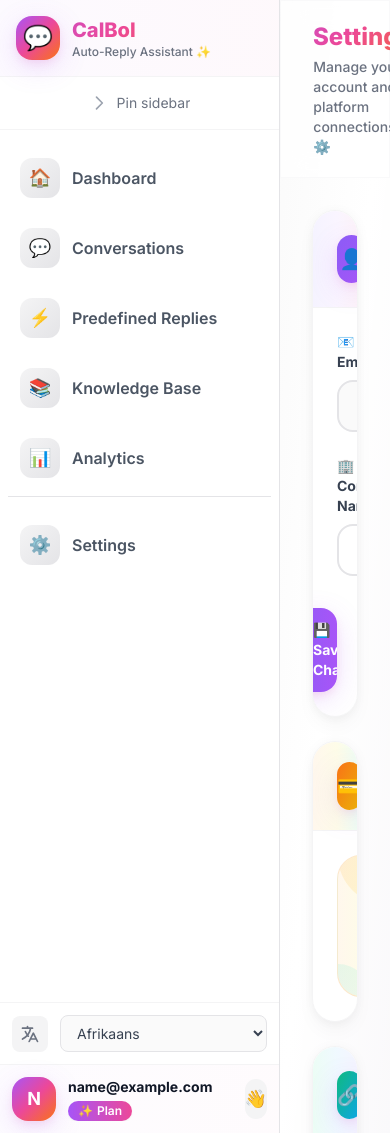
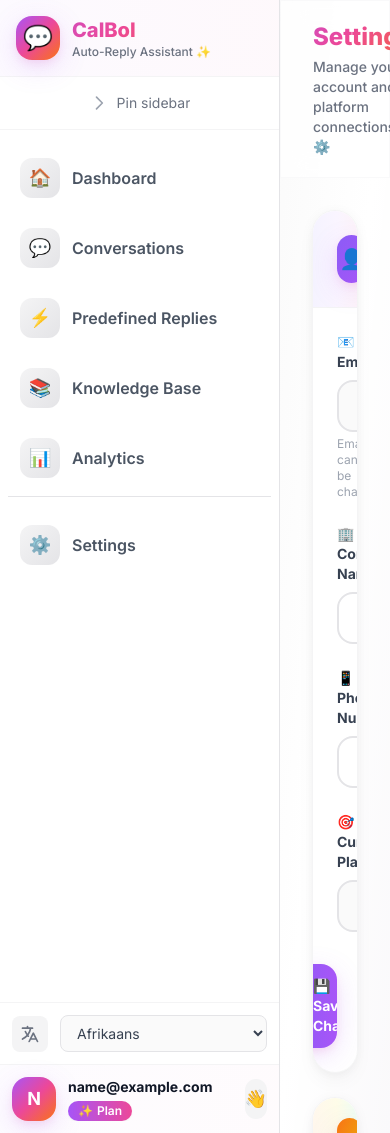
Before and after one commit to GullibleControv/calbol, a Django app: template templates/dashboard/settings.html in a window 390 px wide. Run offline with Django 5.2, Linux system fonts and the light colour scheme; the template is opened without the code that fills it, so the values that code supplies are empty; the visitor is signed in with stand-in values (Sample User, id 1); some libraries are stand-ins or nearby versions.

Commit message:
feat(settings): implement functional settings form
- Add UserSettingsForm for company_name and phone fields
- Update settings_page view to handle POST requests
- Display success/error messages after form submission
- Add phone number field to settings UI
- Show read-only email and plan fields

```diff
--- a/templates/dashboard/settings.html
+++ b/templates/dashboard/settings.html
@@ -6,7 +6,21 @@
 
 {% block content %}
 <div class="max-w-4xl">
+    <!-- Success/Error Messages -->
+    {% if messages %}
+    <div class="mb-6 space-y-3">
+        {% for message in messages %}
+        <div class="{% if message.tags == 'success' %}bg-gradient-to-r from-mint-50 to-mint-100 border-l-4 border-mint-500 text-mint-700{% else %}bg-gradient-to-r from-red-50 to-coral-50 border-l-4 border-red-500 text-red-700{% endif %} px-4 py-3 rounded-xl flex items-center animate-fade-in">
+            <span class="text-xl mr-3">{% if message.tags == 'success' %}✅{% else %}⚠️{% endif %}</span>
+            <p class="font-medium">{{ message }}</p>
+        </div>
+        {% endfor %}
+    </div>
+    {% endif %}
+
     <!-- Account Settings -->
+    <form method="post" action="{% url 'dashboard:settings' %}">
+        {% csrf_token %}
         <div class="bg-white rounded-3xl shadow-soft mb-6 animate-on-load overflow-hidden border border-surface-100 card-hover">
             <div class="px-6 py-5 border-b border-surface-100 bg-gradient-to-r from-lavender-50 via-primary-50 to-accent-50 flex items-center justify-between">
                 <div class="flex items-center">
@@ -21,28 +35,69 @@
             </div>
             <div class="p-6 space-y-6">
                 <div class="grid grid-cols-1 md:grid-cols-2 gap-6">
+                    <!-- Email (Read-only) -->
                     <div>
                         <label class="block text-sm font-bold text-gray-700 mb-2">
                             <span class="mr-1">📧</span> {% trans "Email" %}
                         </label>
                         <input type="email" value="{{ request.user.email }}" disabled
                                class="w-full px-4 py-3 border-2 border-surface-200 rounded-2xl bg-surface-50 text-gray-500 cursor-not-allowed">
+                        <p class="mt-1 text-xs text-gray-400">{% trans "Email cannot be changed" %}</p>
                     </div>
+
+                    <!-- Company Name -->
+                    <div>
+                        <label for="id_company_name" class="block text-sm font-bold text-gray-700 mb-2">
+                            <span class="mr-1">🏢</span> {% trans "Company Name" %}
+                        </label>
+                        <input type="text"
+                               name="company_name"
+                               id="id_company_name"
+                               value="{{ form.company_name.value|default:'' }}"
+                               placeholder="{% trans 'Your company name' %}"
+                               class="w-full px-4 py-3 border-2 border-surface-200 rounded-2xl focus:ring-2 focus:ring-primary-500/20 focus:border-primary-500 transition-all input-animated">
+                        {% if form.company_name.errors %}
+                        <p class="mt-1 text-sm text-red-600 font-medium flex items-center">
+                            <span class="mr-1">❌</span> {{ form.company_name.errors.0 }}
+                        </p>
+                        {% endif %}
+                    </div>
+
+                    <!-- Phone Number -->
+                    <div>
+                        <label for="id_phone" class="block text-sm font-bold text-gray-700 mb-2">
+                            <span class="mr-1">📱</span> {% trans "Phone Number" %}
+                        </label>
+                        <input type="tel"
+                               name="phone"
+                               id="id_phone"
+                               value="{{ form.phone.value|default:'' }}"
+                               placeholder="+1 234 567 8900"
+                               class="w-full px-4 py-3 border-2 border-surface-200 rounded-2xl focus:ring-2 focus:ring-primary-500/20 focus:border-primary-500 transition-all input-animated">
+                        {% if form.phone.errors %}
+                        <p class="mt-1 text-sm text-red-600 font-medium flex items-center">
+                            <span class="mr-1">❌</span> {{ form.phone.errors.0 }}
+                        </p>
+                        {% endif %}
+                    </div>
+
+                    <!-- Plan (Read-only) -->
                     <div>
                         <label class="block text-sm font-bold text-gray-700 mb-2">
-                        <span class="mr-1">🏢</span> {% trans "Company Name" %}
+                            <span class="mr-1">🎯</span> {% trans "Current Plan" %}
                         </label>
-                    <input type="text" value="{{ request.user.company_name }}"
-                           class="w-full px-4 py-3 border-2 border-surface-200 rounded-2xl focus:ring-2 focus:ring-primary-500/20 focus:border-primary-500 transition-all input-animated">
+                        <input type="text" value="{{ request.user.plan|title }}" disabled
+                               class="w-full px-4 py-3 border-2 border-surface-200 rounded-2xl bg-surface-50 text-gray-500 cursor-not-allowed capitalize">
                     </div>
                 </div>
                 <div class="flex justify-end pt-2">
-                <button class="px-6 py-3 bg-gradient-to-r from-lavender-500 to-primary-500 text-white text-sm font-bold rounded-2xl hover:from-lavender-600 hover:to-primary-600 shadow-playful transition-all duration-200 btn-playful">
+                    <button type="submit" class="px-6 py-3 bg-gradient-to-r from-lavender-500 to-primary-500 text-white text-sm font-bold rounded-2xl hover:from-lavender-600 hover:to-primary-600 shadow-playful transition-all duration-200 btn-playful">
                         <span class="mr-2">💾</span> {% trans "Save Changes" %}
                     </button>
                 </div>
             </div>
         </div>
+    </form>
 
     <!-- Subscription -->
     <div class="bg-white rounded-3xl shadow-soft mb-6 animate-on-load overflow-hidden border border-surface-100 card-hover">
@@ -172,4 +227,14 @@
         </div>
     </div>
 </div>
+
+<style>
+    .animate-fade-in {
+        animation: fadeIn 0.3s ease-out;
+    }
+    @keyframes fadeIn {
+        from { opacity: 0; transform: translateY(-10px); }
+        to { opacity: 1; transform: translateY(0); }
+    }
+</style>
 {% endblock %}
```
Also changed, not shown: accounts/forms.py (+30 -0 lines), dashboard/views.py (+76 -2 lines). Lines whose indentation alone changed are shown as unchanged.
